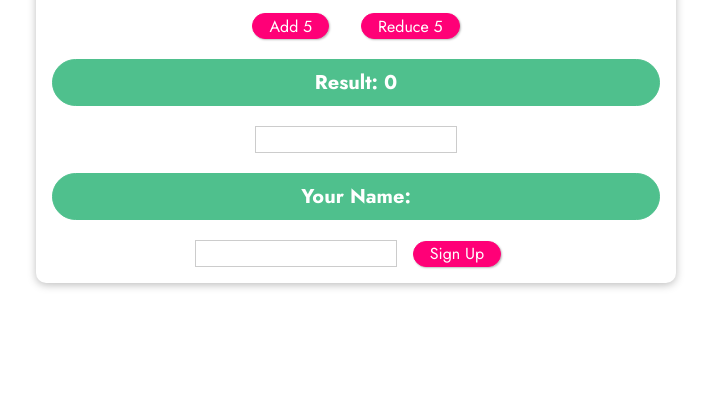
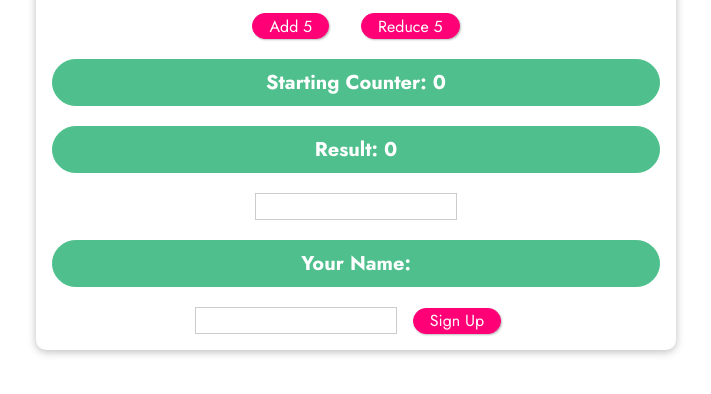
Before and after one commit to SarEnderTarkanson/vue-the-complete-guide, a plain HTML site: page 3-basics-events/index.html in a window 1280 px wide. Shown: the part 286-680 px from the top of the page, without its empty margins (284-995 px from the left). Drawn offline with nearby package versions, Linux system fonts and the light colour scheme.

Commit message:
locking content with v-once (similar to useRef in React)

```diff
--- a/3-basics-events/index.html
+++ b/3-basics-events/index.html
@@ -20,8 +20,13 @@
       <h2>Events in Action</h2>
       <button v-on:click="add(5)">Add 5</button>
       <button v-on:click.right="reduce(5)">Reduce 5</button>
+      <p v-once>Starting Counter: {{counter}}</p>
       <p>Result: {{ counter }}</p>
-      <input type="text" v-on:input="setName($event, 'Tarkan')" v-on:keyup.enter="confirmInput"/>
+      <input
+        type="text"
+        v-on:input="setName($event, 'Tarkan')"
+        v-on:keyup.enter="confirmInput"
+      />
       <p>Your Name: {{confirmedName}}</p>
       <form v-on:submit.prevent="submitForm">
         <input type="text" />
```
Also changed, not shown: 4-basics-assignment-1/app.js (renamed from 3-basics-assignment-1/app.js), 4-basics-assignment-1/index.html (renamed from 3-basics-assignment-1/index.html), 4-basics-assignment-1/styles.css (renamed from 3-basics-assignment-1/styles.css), 3 other files.
